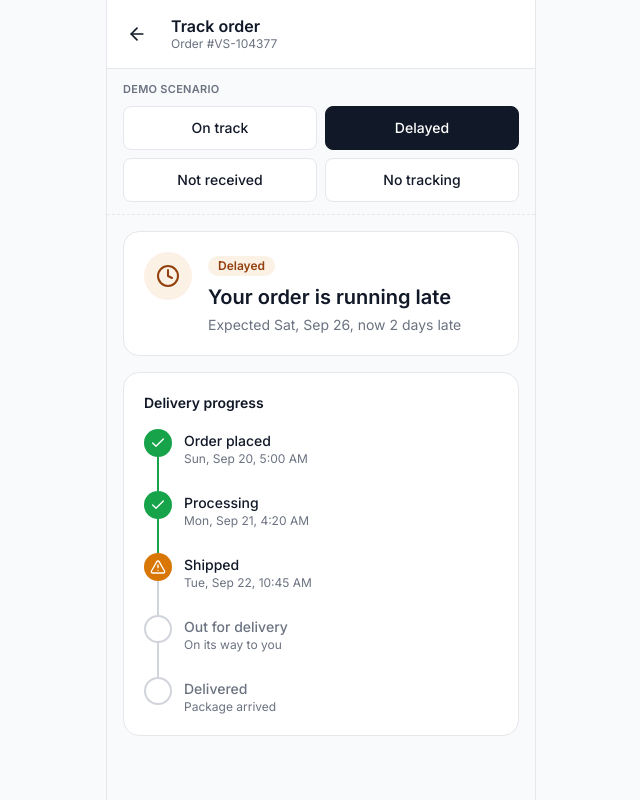
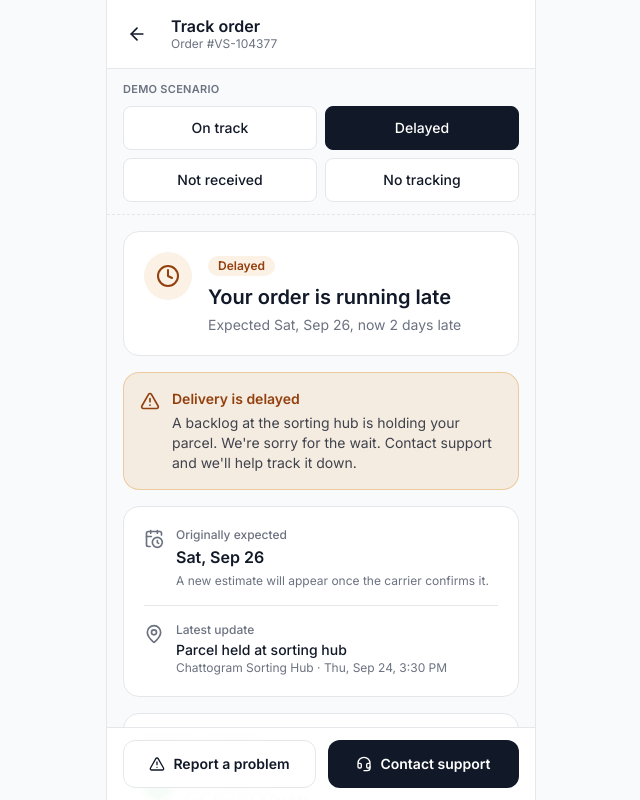
Before and after one commit to mmahadi-ahmedd/vecosoft-order-tracking, a React (Vite) app: page / in a window 1280 px wide. Both pictures are taken after a click on the radio button "Delayed". Shown: the top 800 px of the page, without its empty margins (319-959 px from the left). Built offline with nearby package versions, Linux system fonts and the light colour scheme.

Commit message:
feat: add alert banner and wire full tracking screen

```diff
--- a/src/App.tsx
+++ b/src/App.tsx
@@ -2,26 +2,57 @@ import { useMemo, useState } from 'react'
 import { ScenarioSwitcher } from './components/dev/ScenarioSwitcher'
 import { AppShell } from './components/layout/AppShell'
 import { Header } from './components/layout/Header'
+import { AlertBanner } from './components/tracking/AlertBanner'
+import { EtaCard } from './components/tracking/EtaCard'
+import { OrderSummary } from './components/tracking/OrderSummary'
+import { StatusHero } from './components/tracking/StatusHero'
+import { SupportActions } from './components/tracking/SupportActions'
+import { Timeline } from './components/tracking/Timeline'
 import { DEMO_NOW, mockOrders } from './data/mockOrders'
 import { deriveTrackingView } from './lib/deriveTrackingView'
-import type { ScenarioId } from './types/order'
-import { StatusHero } from './components/tracking/StatusHero'
-import { Timeline } from './components/tracking/Timeline'
-
+import type { ActionId, ScenarioId } from './types/order'
 
 export default function App() {
   const [scenario, setScenario] = useState<ScenarioId>('on-track')
+  const [detailsOpen, setDetailsOpen] = useState(false)
+
   const order = mockOrders[scenario]
   const view = useMemo(() => deriveTrackingView(order, DEMO_NOW), [order])
+
+  function handleAction(id: ActionId) {
+    if (id === 'view-details') {
+      setDetailsOpen(true)
+      requestAnimationFrame(() =>
+        document
+          .getElementById('order-summary')
+          ?.scrollIntoView({ behavior: 'smooth', block: 'start' }),
+      )
+      return
+    }
+    // Sheets for the remaining actions arrive in the next commits.
+    console.log('action:', id)
+  }
 
   return (
     <AppShell>
       <Header orderId={order.id} />
       <ScenarioSwitcher value={scenario} onChange={setScenario} />
       <main className="space-y-4 p-4">
-       <StatusHero view={view} />
-       <Timeline steps={view.steps} tone={view.tone} />
+        <StatusHero view={view} />
+        {view.banner && <AlertBanner banner={view.banner} />}
+        <EtaCard eta={view.eta} tracking={order.tracking} />
+        <Timeline steps={view.steps} tone={view.tone} />
+        <OrderSummary
+          order={order}
+          open={detailsOpen}
+          onToggle={() => setDetailsOpen((v) => !v)}
+        />
       </main>
+      <SupportActions
+        primary={view.primaryAction}
+        secondary={view.secondaryAction}
+        onAction={handleAction}
+      />
     </AppShell>
   )
 }
--- /dev/null
+++ b/src/components/tracking/AlertBanner.tsx
@@ -0,0 +1,22 @@
+import clsx from 'clsx'
+import { Info, TriangleAlert } from 'lucide-react'
+import { toneStyles } from '../../lib/tone'
+import type { BannerView } from '../../types/order'
+
+export function AlertBanner({ banner }: { banner: BannerView }) {
+  const t = toneStyles[banner.tone]
+  const Icon = banner.tone === 'neutral' || banner.tone === 'brand' ? Info : TriangleAlert
+
+  return (
+    <div
+      role="status"
+      className={clsx('flex gap-3 rounded-2xl border p-4', t.soft, t.border)}
+    >
+      <Icon className={clsx('mt-0.5 h-5 w-5 shrink-0', t.text)} aria-hidden />
+      <div className="min-w-0">
+        <p className={clsx('text-sm font-semibold', t.text)}>{banner.title}</p>
+        <p className="mt-1 text-sm text-ink/80">{banner.message}</p>
+      </div>
+    </div>
+  )
+}
```
